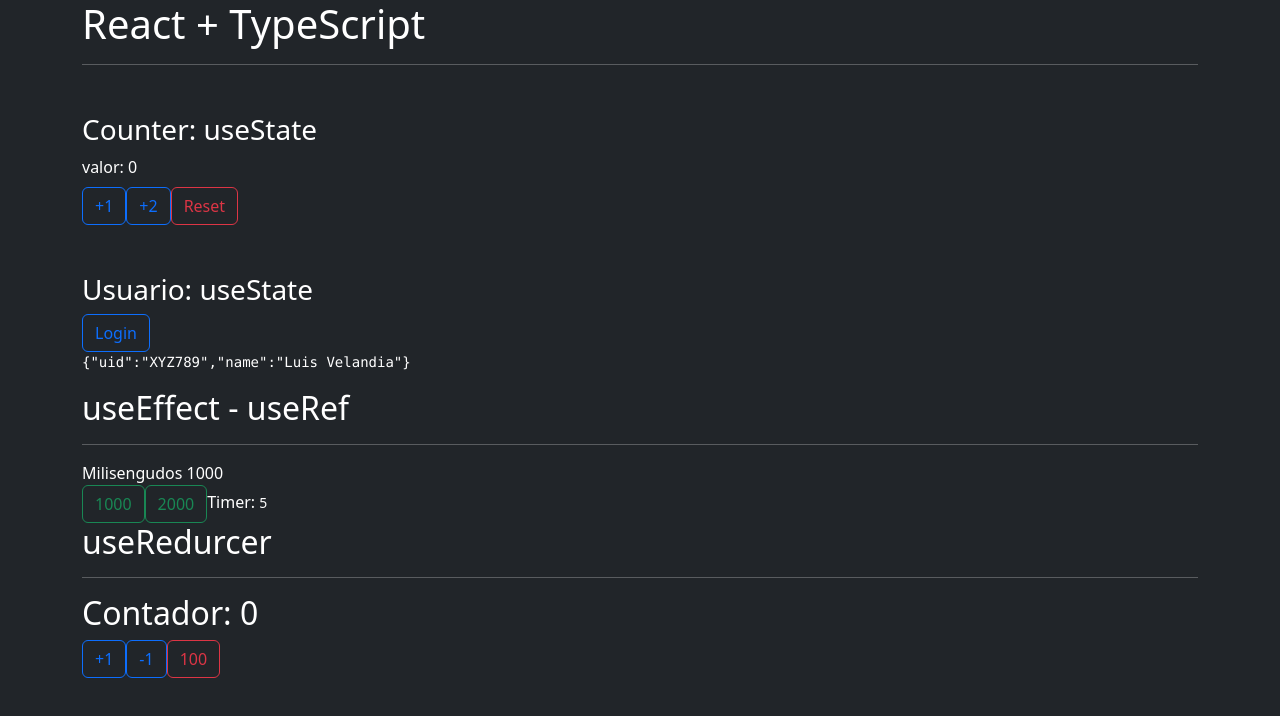
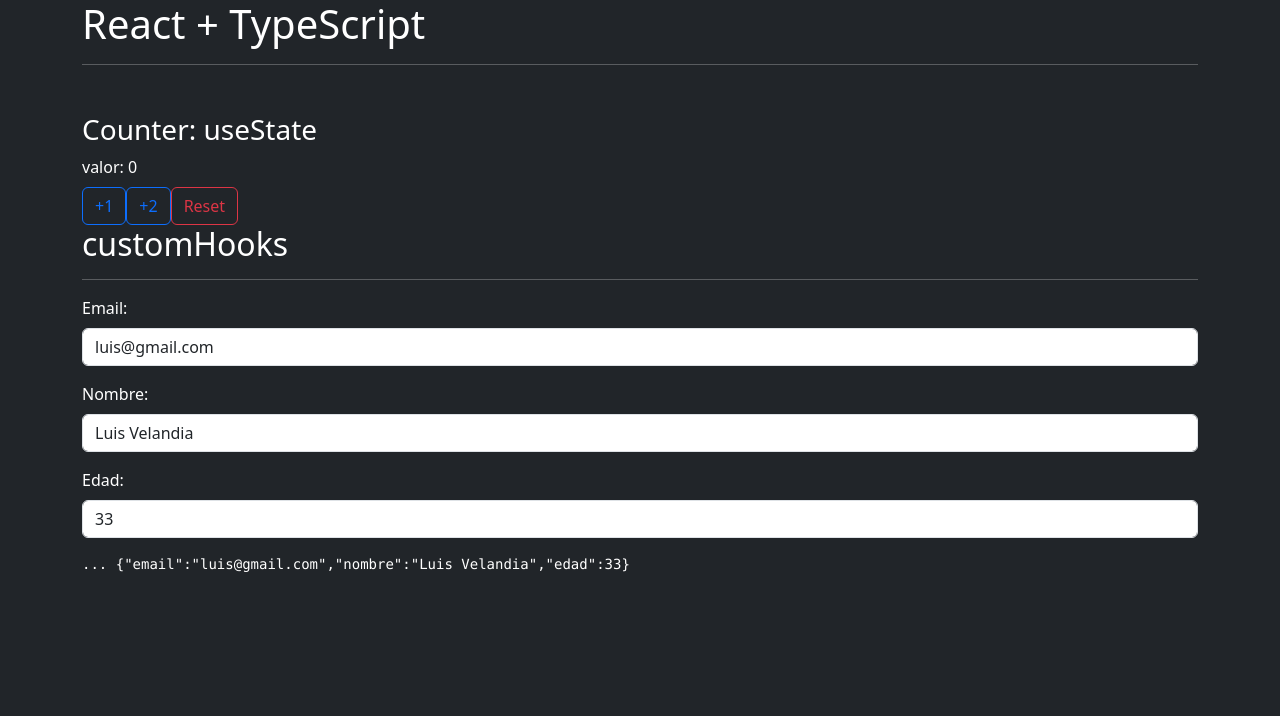
Before and after one commit to luismedellin/react-with-ts, a React (Create React App) app: page / in a window 1280 px wide. Shown: the top 716 px of the page. Built offline with nearby package versions, Linux system fonts and the light colour scheme.

Commit message:
React + TypeScripts: customHooks

```diff
--- a/src/App.tsx
+++ b/src/App.tsx
@@ -1,5 +1,6 @@
 import { ContadorRed } from "./components/ContadorRed";
 import { Counter } from "./components/Counter";
+import { Formulario } from "./components/Formulario";
 import { TimerPadre } from "./components/TimerPadre";
 import { Usuario } from "./components/Usuario";
 
@@ -9,16 +10,29 @@
       <h1>React + TypeScript</h1>
       <hr/>
       <Counter />
-      <Usuario />
+      {/* <Usuario /> */}
 
-      <h2>useEffect - useRef</h2>
+      {/* <h2>useEffect - useRef</h2>
       <hr />
 
       <TimerPadre />
 
       <h2>useRedurcer</h2>
       <hr />
-      <ContadorRed />
+      <ContadorRed /> */}
+
+      <h2>customHooks</h2>
+      <hr />
+      <Formulario />
+
+      <br/>
+      <br/>
+      <br/>
+      <br/>
+      <br/>
+      <br/>
+      <br/>
+      <br/>
     </>
   );
 }
--- /dev/null
+++ b/src/components/Formulario.tsx
@@ -0,0 +1,76 @@
+import { ChangeEvent, useState } from 'react';
+import { useForm } from '../hooks/useForm';
+
+interface FormData {
+    email: string;
+    nombre: string;
+    edad: number
+}
+
+export const Formulario = () => {
+    const { email, nombre, edad, formulario, handleChange } = useForm<FormData>({
+        email: 'luis@gmail.com',
+        nombre: 'Luis Velandia',
+        edad: 33
+    })
+
+    /*
+    const { formulario, handleChange } = useForm<FormData>({
+        email: 'luis@gmail.com',
+        nombre: 'Luis Velandia',
+        edad: 33
+    })
+
+    const {  email, nombre, edad } = formulario;
+    */
+
+    // const [formulario, setFormulario] = useState({
+    //     email: '',
+    //     nombre: ''
+    // });
+
+    // const handleChange = ({target}: ChangeEvent<HTMLInputElement>) => {
+    //     const { name, value } = target;
+
+    //     setFormulario({
+    //         ...formulario,
+    //         [ name ]: value
+    //     })
+    // }
+
+  return (
+    <form autoComplete="off">
+        <div className="mb-3">
+            <label className="form-label">Email:</label>
+            <input type="email"
+                    className="form-control"
+                    name="email"
+                    value={ email }
+                    onChange={ handleChange }
+                />
+        </div>
+
+        <div className="mb-3">
+            <label className="form-label">Nombre:</label>
+            <input type="text"
+                    className="form-control"
+                    name="nombre"
+                    value={ nombre }
+                    onChange={ handleChange }
+                />
+        </div>
+
+        <div className="mb-3">
+            <label className="form-label">Edad:</label>
+            <input type="number"
+                    className="form-control"
+                    name="edad"
+                    value={ edad }
+                    onChange={ handleChange }
+                />
+        </div>
+
+        <pre>... { JSON.stringify(formulario) }</pre>
+    </form>
+  )
+}
--- /dev/null
+++ b/src/hooks/useForm.tsx
@@ -0,0 +1,23 @@
+import { ChangeEvent, useState } from 'react'
+
+// export function useForm<T>(initState:T) {
+// export const useForm = <T extends Object | T extends Array>(initState: T) => {
+export const useForm = <T extends Object>(initState: T) => {
+
+    const [formulario, setFormulario] = useState(initState);
+
+    const handleChange = ({target}: ChangeEvent<HTMLInputElement>) => {
+        const { name, value } = target;
+
+        setFormulario({
+            ...formulario,
+            [ name ]: value
+        })
+    }
+
+  return {
+    formulario,
+    handleChange,
+    ...formulario
+  }
+}
```
